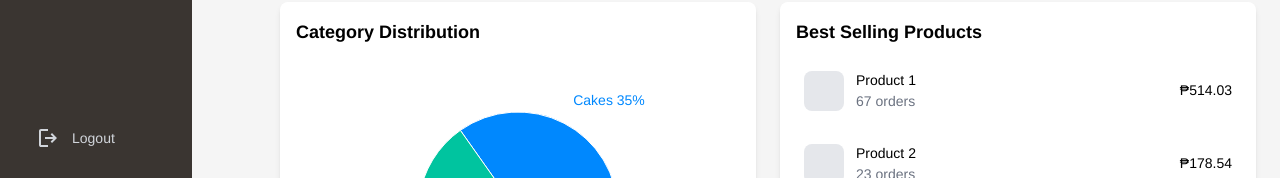
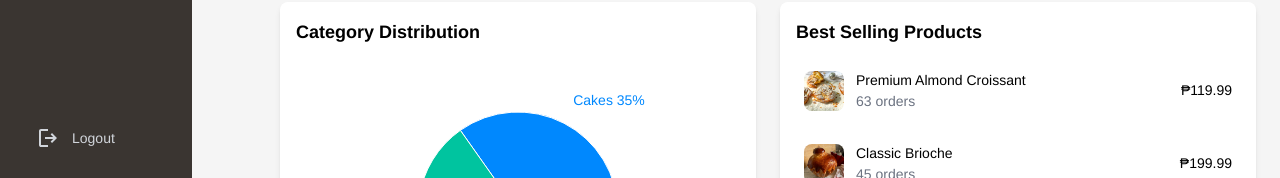
Before and after one commit to BryanIanRamos/Cake-Area, a React (Vite) app: page /admin/statistics in a window 1280 px wide. Shown: the part 622-800 px from the top of the page. Built offline with nearby package versions, Linux system fonts and the light colour scheme.

Commit message:
Use real data in best product statistics

```diff
--- a/src/pages/baker/Statistics.jsx
+++ b/src/pages/baker/Statistics.jsx
@@ -212,21 +212,61 @@ const Statistics = () => {
             <div className="bg-white p-4 rounded-lg shadow-md">
               <h3 className="text-lg font-semibold mb-4">Best Selling Products</h3>
               <div className="space-y-4">
-                {[1, 2, 3, 4, 5].map((item) => (
+                {[
+                  {
+                    id: "1",
+                    name: "Premium Almond Croissant",
+                    orders: 63,
+                    price: 119.99,
+                    image: "../assets/AlmondCroissantv2.jpg"
+                  },
+                  {
+                    id: "2",
+                    name: "Classic Brioche",
+                    orders: 45,
+                    price: 199.99,
+                    image: "../assets/ClassicBriochev3.jpg"
+                  },
+                  {
+                    id: "3",
+                    name: "Chocolate Dream Layer Cake",
+                    orders: 38,
+                    price: 299.99,
+                    image: "../assets/ChocolateDreamLayerCakev1.jpg"
+                  },
+                  {
+                    id: "4",
+                    name: "Classic Butter Croissant",
+                    orders: 35,
+                    price: 89.99,
+                    image: "../assets/ButterCroissantv1.jpg"
+                  },
+                  {
+                    id: "5",
+                    name: "Carrot Spice Cake",
+                    orders: 28,
+                    price: 249.99,
+                    image: "../assets/CarrotSpiceCakev1.jpg"
+                  }
+                ].map((product) => (
                   <div
-                    key={item}
+                    key={product.id}
                     className="flex items-center justify-between p-2 hover:bg-gray-50 rounded-lg"
                   >
                     <div className="flex items-center gap-3">
-                      <div className="w-10 h-10 bg-gray-200 rounded-lg"></div>
+                      <img
+                        src={product.image}
+                        alt={product.name}
+                        className="w-10 h-10 object-cover rounded-lg"
+                      />
                       <div>
-                        <p className="font-medium">Product {item}</p>
+                        <p className="font-medium">{product.name}</p>
                         <p className="text-sm text-gray-500">
-                          {Math.floor(Math.random() * 100)} orders
+                          {product.orders} orders
                         </p>
                       </div>
                     </div>
-                    <p className="font-medium">₱{(Math.random() * 1000).toFixed(2)}</p>
+                    <p className="font-medium">₱{product.price.toFixed(2)}</p>
                   </div>
                 ))}
               </div>
```
